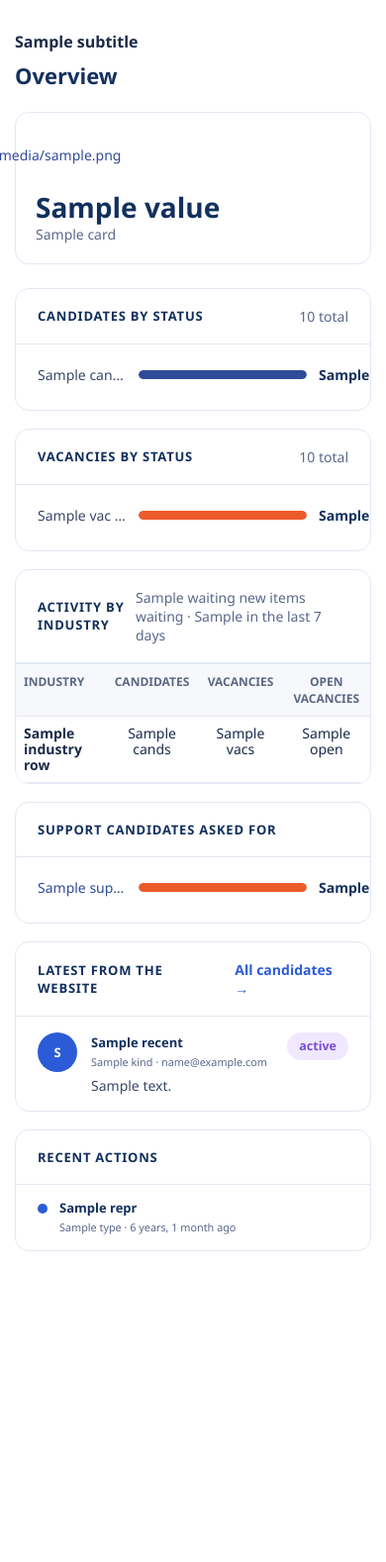
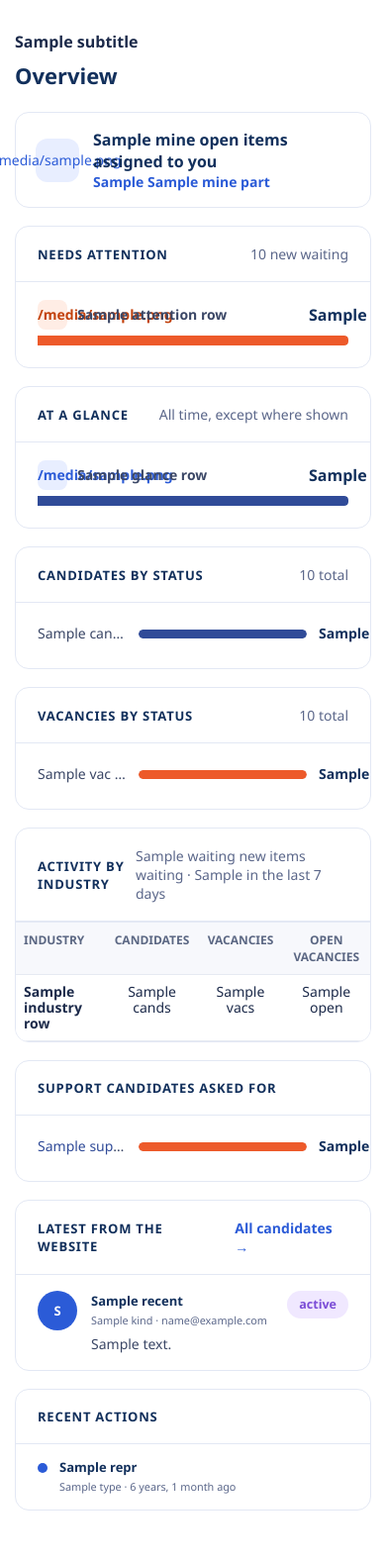
Before and after one commit to t-hinley/sd-recruitment, a Django app: template templates/admin/index.html in a window 390 px wide. Shown: the part 85-1663 px from the top of the page at 99% size. Before the commit the page ends 1349 px from the top, so only its background shows below. Run offline with Django 5.2, Linux system fonts and the light colour scheme; the template is opened without the code that fills it: most values are stand-ins (such as "Sample title", 1, 10 or a date in 2020).

Commit message:
Redesign the admin dashboard overview as grouped horizontal bars
Replace the grid of twelve number tiles with:
- a banner showing open items assigned to you, linked by type
- "Needs attention": new candidates, vacancies, contact enquiries and unassigned
  items as horizontal bars, with Airtable send failures shown only when there are any
- "At a glance": candidates, CVs, vacancies being recruited, placements, live
  opportunities and items received this month

Each group has its own scale so unrelated counts are not compared, every row links to
its filtered list, and on phones each bar moves under its label.

Co-Authored-By: Claude Opus 5.5 <noreply@anthropic.com>
Claude-Session: https://claude.ai/code/session_018i6KhyRKKuaj4sJwSsDdCc

```diff
--- a/static/core/admin.css
+++ b/static/core/admin.css
@@ -155,3 +155,27 @@ div.breadcrumbs { padding: 12px 40px; }
 /* Airtable copy status */
 .sdsync{display:inline-block;padding:3px 10px;border-radius:99px;font-size:12px;font-weight:700;white-space:nowrap}
 .sdsync.ok{background:#DDF6EC;color:#16996B}.sdsync.bad{background:#FDE7E7;color:#D14343}.sdsync.wait{background:#EEF0F5;color:#4A5468}
+
+/* Dashboard: "assigned to me" banner and grouped horizontal bars (replaces the tile grid) */
+.sdmine{display:flex;align-items:center;gap:14px;padding:16px 20px;margin-bottom:18px;background:#fff;border:1px solid var(--hairline-color);border-radius:14px}
+.sdmine b{display:block;font-size:16px;color:var(--body-loud-color)}
+.sdmine__parts{font-size:14px;color:var(--body-quiet-color)}
+.sdmine__parts a{color:#2B5BD7;font-weight:600;text-decoration:none}
+.sdmine__parts a:hover{text-decoration:underline}
+.sdhbars{list-style:none;margin:0;padding:8px 10px 12px}
+.sdhbars a{display:grid;grid-template-columns:minmax(150px,210px) 1fr 44px;align-items:center;gap:14px;padding:9px 12px;border-radius:10px;text-decoration:none;color:#3b4766;font-size:14px}
+.sdhbars a:hover,.sdhbars a:focus-visible{background:#F4F6FB}
+.sdhbars .hl{display:flex;align-items:center;gap:10px;min-width:0;white-space:nowrap;overflow:hidden;text-overflow:ellipsis;font-weight:600}
+.sdhbars .hi{display:grid;place-items:center;width:30px;height:30px;flex:none;border-radius:8px;background:#E8EEFF;color:#2B5BD7}
+.sdhbars .ht{height:10px;border-radius:0 4px 4px 0;background:#EEF1F8;overflow:hidden}
+.sdhbars .ht i{display:block;height:100%;border-radius:0 4px 4px 0;background:var(--primary)}
+.sdhbars b{text-align:right;font-size:16px;color:var(--body-loud-color)}
+.sdhbars--orange .hi{background:#FFEDE5;color:#C2410C}
+.sdhbars--orange .ht i{background:var(--accent)}
+.sdhbars a.is-bad .hi{background:#FDE7E7;color:#B42318}
+.sdhbars a.is-bad .ht i{background:#D14343}
+.sdhbars a.is-bad .hl{color:#B42318}
+@media(max-width:640px){
+  .sdhbars a{grid-template-columns:1fr 40px;row-gap:6px}
+  .sdhbars .ht{grid-column:1 / -1;grid-row:2}
+}
--- a/templates/admin/index.html
+++ b/templates/admin/index.html
@@ -9,14 +9,40 @@
 <h1 class="sdh1">Overview</h1>
 {% if is_admin %}<p class="sdreportlink"><a class="button" href="{% url 'admin:reports' %}">Export reports (CSV)</a></p>{% endif %}
 
-<div class="sdcards">
-  {% for c in cards %}
-  <a class="sdcard {{ c.flag }}" href="{{ c.url }}">
-    <span class="sdtile {{ c.tone }}">{{ c.icon|safe }}</span>
-    <b>{{ c.value }}</b>
-    <span class="sdlbl">{{ c.label }}</span>
-  </a>
-  {% endfor %}
+<div class="sdmine">
+  <span class="sdtile blue">{{ icon_user|safe }}</span>
+  <div>
+    <b>{% if mine %}{{ mine }} open item{{ mine|pluralize }} assigned to you{% else %}Nothing open is assigned to you{% endif %}</b>
+    {% if not mine %}<span class="sdmine__parts">New items are listed under Needs attention.</span>{% endif %}
+    <span class="sdmine__parts">{% for p in mine_parts %}<a href="{{ p.url }}">{{ p.n }} {{ p.label }}</a>{% if not forloop.last %} &middot; {% endif %}{% endfor %}</span>
+  </div>
+</div>
+
+<div class="sdpanels">
+  <section class="sdpanel">
+    <header><h3>Needs attention</h3><span>{{ waiting_total }} new waiting</span></header>
+    <ul class="sdhbars sdhbars--orange">
+      {% for r in attention_rows %}
+      <li><a href="{{ r.url }}" class="{% if r.tone == 'bad' %}is-bad{% endif %}" aria-label="{{ r.label }}: {{ r.n }}">
+        <span class="hl"><span class="hi">{{ r.icon|safe }}</span>{{ r.label }}</span>
+        <span class="ht" aria-hidden="true"><i style="width:{{ r.pct }}%"></i></span>
+        <b>{{ r.n }}</b>
+      </a></li>
+      {% endfor %}
+    </ul>
+  </section>
+  <section class="sdpanel">
+    <header><h3>At a glance</h3><span>All time, except where shown</span></header>
+    <ul class="sdhbars">
+      {% for r in glance_rows %}
+      <li><a href="{{ r.url }}" aria-label="{{ r.label }}: {{ r.n }}">
+        <span class="hl"><span class="hi">{{ r.icon|safe }}</span>{{ r.label }}</span>
+        <span class="ht" aria-hidden="true"><i style="width:{{ r.pct }}%"></i></span>
+        <b>{{ r.n }}</b>
+      </a></li>
+      {% endfor %}
+    </ul>
+  </section>
 </div>
 
 <div class="sdpanels">
```
Also changed, not shown: core/admin_site.py (+45 -22 lines), core/tests/test_admin.py (+9 -3 lines).
